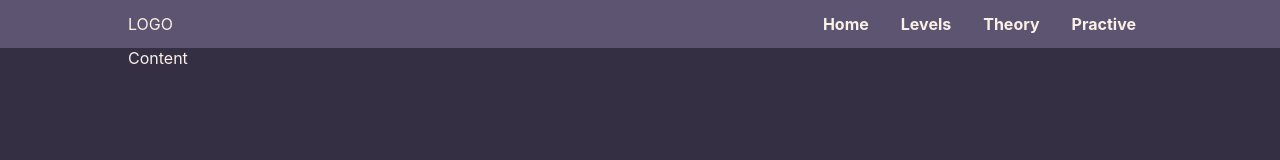
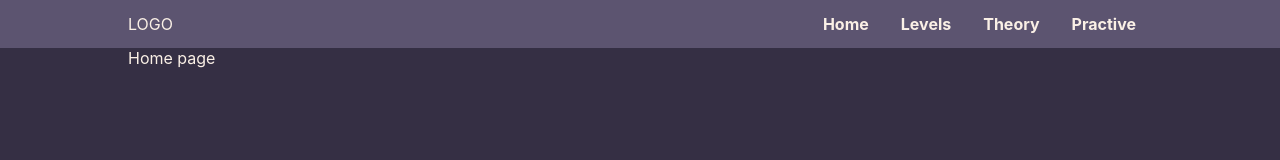
Before and after one commit to dimadidyk0/linn, a React (Create React App) app: page / in a window 1280 px wide. Shown: the top 160 px of the page. Built offline with nearby package versions, Linux system fonts and the light colour scheme.

Commit message:
feat: add pages components

```diff
--- a/src/App.js
+++ /dev/null
@@ -1,12 +0,0 @@
-import styles from "./App.module.css";
-import Container from "./components/ui/Container/Container";
-
-function App() {
-  return (
-    <div className={styles.root}>
-      <Container>Content</Container>
-    </div>
-  );
-}
-
-export default App;
--- a/src/App.module.css
+++ /dev/null
@@ -1 +0,0 @@
-.root {}
--- a/src/constants/routeTemplates.js
+++ b/src/constants/routeTemplates.js
@@ -1,4 +1,4 @@
-export const BASE_ROUTE = "/";
+export const ROOT_ROUTE = "/";
 export const LEVELS_ROUTE = "/levels";
 export const THEORY_ROUTE = "/theory";
 export const PRACTICE_ROUTE = "/practive";
--- a/src/hooks/layout/useNavigation.js
+++ b/src/hooks/layout/useNavigation.js
@@ -1,5 +1,5 @@
 import {
-  BASE_ROUTE,
+  ROOT_ROUTE,
   LEVELS_ROUTE,
   PRACTICE_ROUTE,
   THEORY_ROUTE,
@@ -7,7 +7,7 @@ import {
 
 export const useNavigation = () => {
   return [
-    { title: "Home", link: BASE_ROUTE },
+    { title: "Home", link: ROOT_ROUTE },
     { title: "Levels", link: LEVELS_ROUTE },
     { title: "Theory", link: THEORY_ROUTE },
     { title: "Practive", link: PRACTICE_ROUTE },
--- a/src/index.js
+++ b/src/index.js
@@ -2,17 +2,20 @@ import React from "react";
 import ReactDOM from "react-dom/client";
 import { BrowserRouter, Route, Routes } from "react-router-dom";
 import { ErrorPage } from "./pages/ErrorPage/ErrorPage";
-import App from "./App";
 import reportWebVitals from "./reportWebVitals";
-import "./assets/styles/index.css";
-import "./assets/styles/variables.css";
 import { Layout } from "./components/ui/Layout/Layout";
+import LevelsPage from "./pages/LevelsPage/LevelsPage";
+import TheoryPage from "./pages/TheoryPage/TheoryPage";
+import PractivePage from "./pages/PractivePage/PractivePage";
 import {
-  BASE_ROUTE,
+  ROOT_ROUTE,
   LEVELS_ROUTE,
   PRACTICE_ROUTE,
   THEORY_ROUTE,
 } from "./constants/routeTemplates";
+import "./assets/styles/index.css";
+import "./assets/styles/variables.css";
+import RootPage from "./pages/RootPage/RootPage";
 
 const root = ReactDOM.createRoot(document.getElementById("root"));
 root.render(
@@ -20,10 +23,10 @@ root.render(
     <BrowserRouter>
       <Layout>
         <Routes>
-          <Route path={BASE_ROUTE} element={<App />} />
-          <Route path={LEVELS_ROUTE} element={<App />} />
-          <Route path={THEORY_ROUTE} element={<App />} />
-          <Route path={PRACTICE_ROUTE} element={<App />} />
+          <Route path={ROOT_ROUTE} element={<RootPage />} />
+          <Route path={LEVELS_ROUTE} element={<LevelsPage />} />
+          <Route path={THEORY_ROUTE} element={<TheoryPage />} />
+          <Route path={PRACTICE_ROUTE} element={<PractivePage />} />
           <Route path="*" element={<ErrorPage />} />
         </Routes>
       </Layout>
--- /dev/null
+++ b/src/pages/LevelsPage/LevelsPage.jsx
@@ -0,0 +1,7 @@
+import Container from "../../components/ui/Container/Container";
+
+export function LevelsPage() {
+  return <Container>Levels</Container>;
+}
+
+export default LevelsPage;
--- /dev/null
+++ b/src/pages/PractivePage/PractivePage.jsx
@@ -0,0 +1,7 @@
+import Container from "../../components/ui/Container/Container";
+
+export function PractivePage() {
+  return <Container>Theory</Container>;
+}
+
+export default PractivePage;
--- /dev/null
+++ b/src/pages/RootPage/RootPage.jsx
@@ -0,0 +1,7 @@
+import Container from "../../components/ui/Container/Container";
+
+export function RootPage() {
+  return <Container>Home page</Container>;
+}
+
+export default RootPage;
--- /dev/null
+++ b/src/pages/TheoryPage/TheoryPage.jsx
@@ -0,0 +1,7 @@
+import Container from "../../components/ui/Container/Container";
+
+export function TheoryPage() {
+  return <Container>Theory</Container>;
+}
+
+export default TheoryPage;
```
Also changed, not shown: 1 other file (tests, documents, lock files or other folders).
